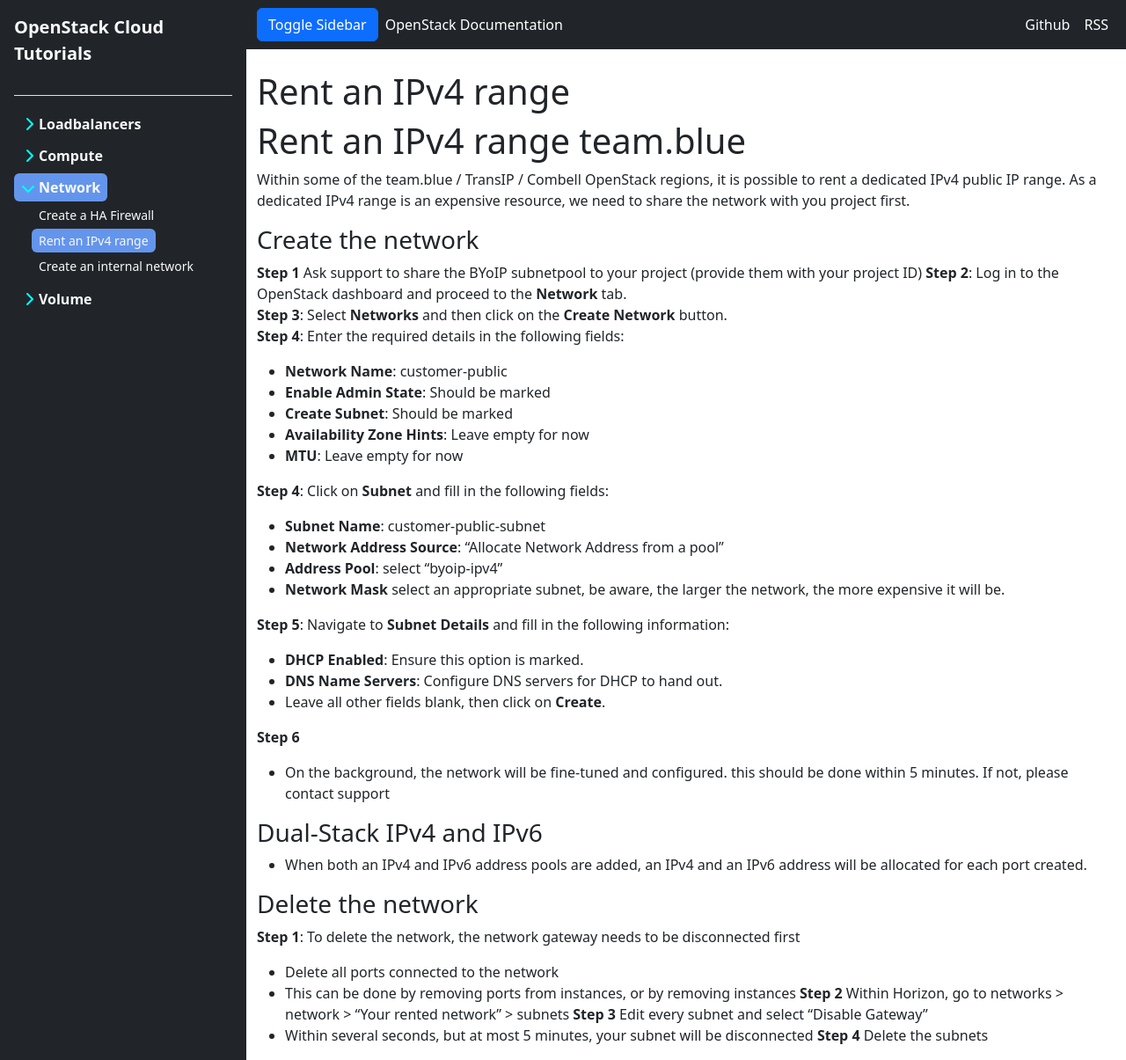
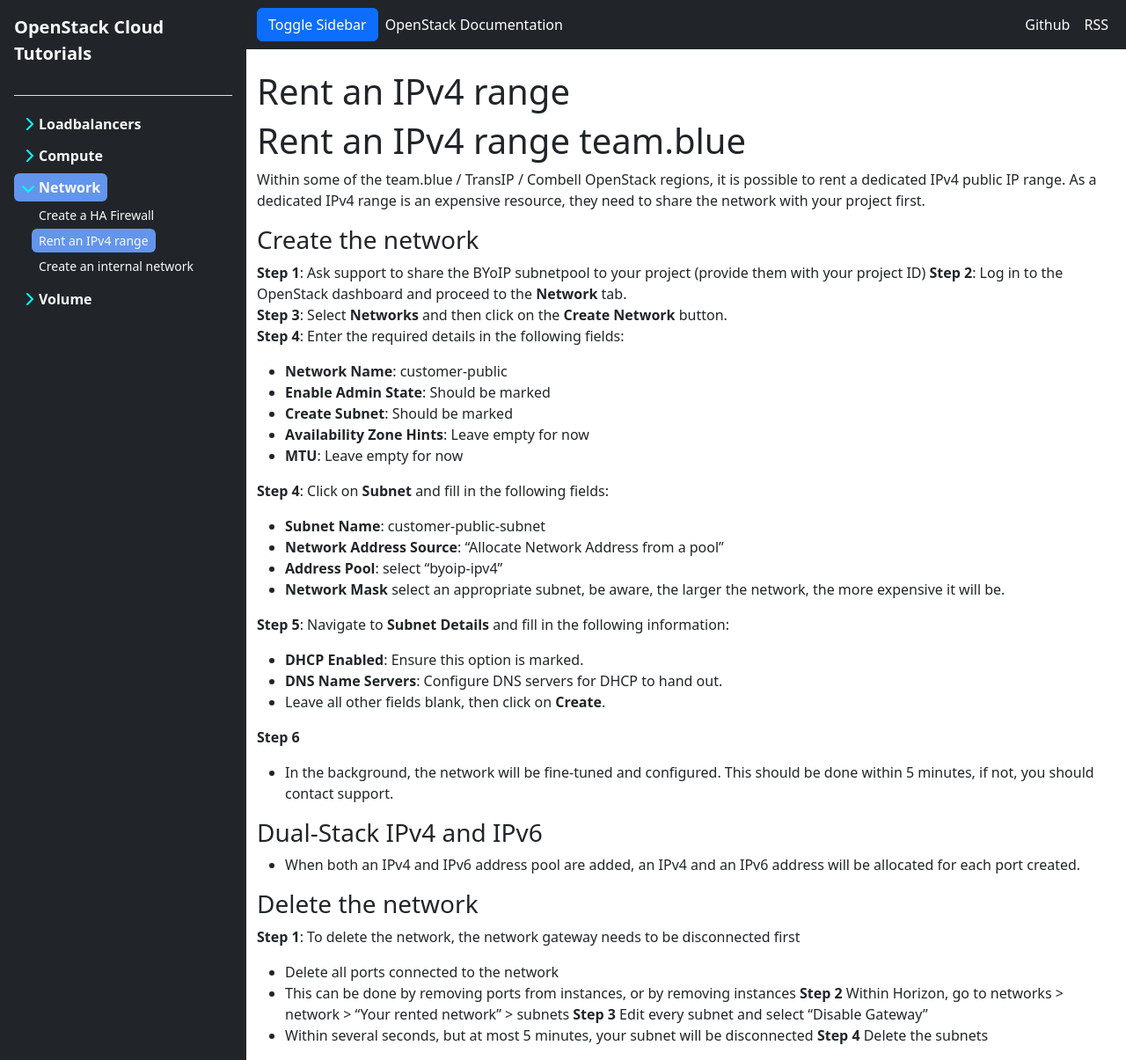
Before and after one commit to bkranendonk/OpenStack-Docs, a Jekyll site: the page built from _posts/network/2023-12-19-create-byoip-network.md, in a window 1280 px wide. Shown: the whole page at 88% size. Built offline with Jekyll 4.4.1, drawn with Linux system fonts in a browser that asks for light colours.

Commit message:
Small language/spelling improvements

```diff
--- a/_posts/network/2023-12-19-create-byoip-network.md
+++ b/_posts/network/2023-12-19-create-byoip-network.md
@@ -7,11 +7,11 @@
 # Rent an IPv4 range team.blue
 
 Within some of the team.blue / TransIP / Combell OpenStack regions, it is possible to rent a dedicated IPv4 public IP range.
-As a dedicated IPv4 range is an expensive resource, we need to share the network with you project first.
+As a dedicated IPv4 range is an expensive resource, they need to share the network with your project first.
 
 
 ### Create the network
-**Step 1** Ask support to share the BYoIP subnetpool to your project (provide them with your project ID)
+**Step 1**: Ask support to share the BYoIP subnetpool to your project (provide them with your project ID)
 **Step 2**: Log in to the OpenStack dashboard and proceed to the **Network** tab.
 **Step 3**: Select **Networks** and then click on the **Create Network** button.
 **Step 4**: Enter the required details in the following fields:
@@ -33,10 +33,10 @@
 * Leave all other fields blank, then click on **Create**.
 
 **Step 6**
-* On the background, the network will be fine-tuned and configured. this should be done within 5 minutes. If not, please contact support
+* In the background, the network will be fine-tuned and configured. This should be done within 5 minutes, if not, you should contact support.
 
 ### Dual-Stack IPv4 and IPv6
-- When both an IPv4 and IPv6 address pools are added, an IPv4 and an IPv6 address will be allocated for each port created.
+- When both an IPv4 and IPv6 address pool are added, an IPv4 and an IPv6 address will be allocated for each port created.
 
 
 ### Delete the network
```
